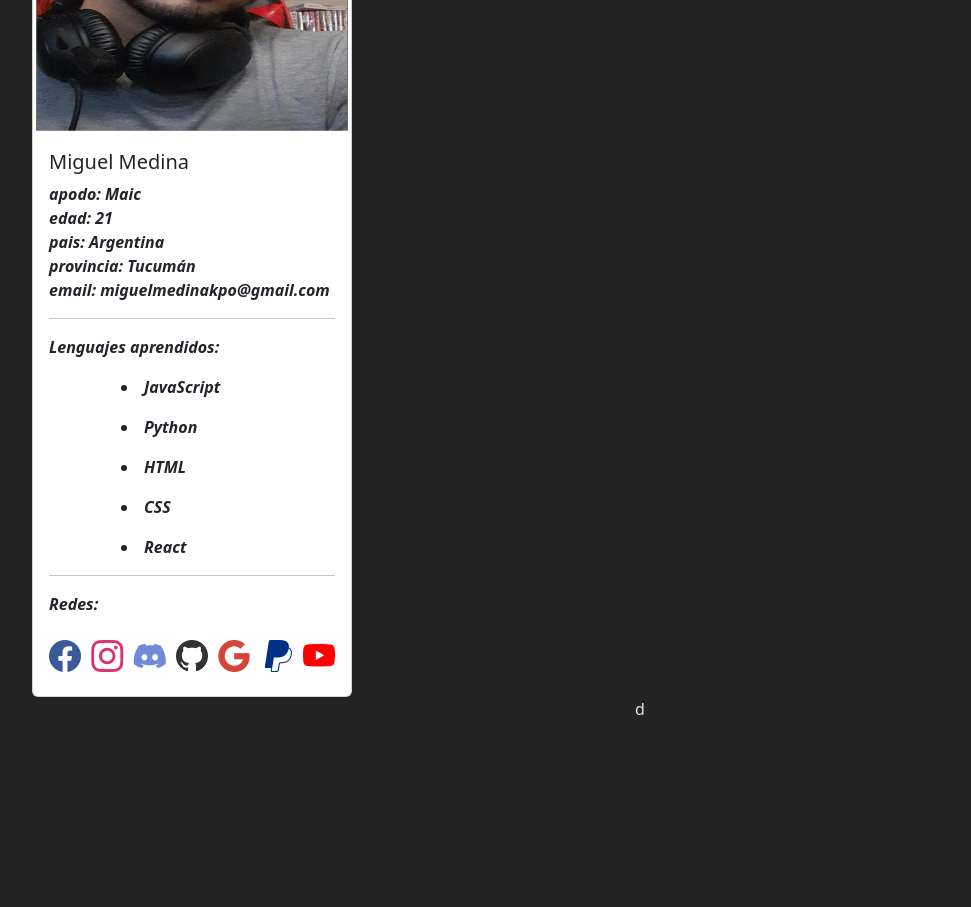
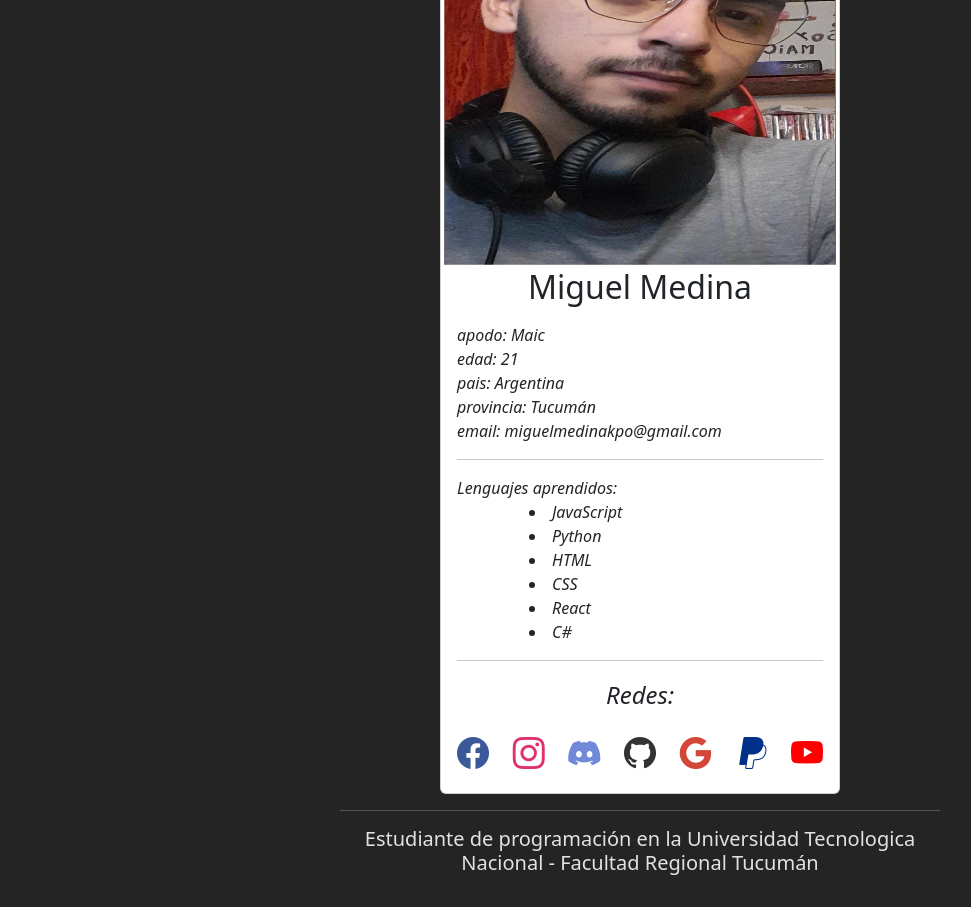
Before and after one commit to Maaic12/tp1-programacion3-utn, a React (Vite) app in the folder mi-portfolio/: page / in a window 1280 px wide. Shown: the part 300-1207 px from the top of the page, without its empty margins (0-971 px from the left). Before the commit the page ends 1053 px from the top, so only its background shows below. Built offline with nearby package versions, Linux system fonts and the light colour scheme.

Commit message:
modificación de css general, agregado de footer

```diff
--- a/mi-portfolio/src/App.css
+++ b/mi-portfolio/src/App.css
@@ -1,6 +1,5 @@
 #root {
-  max-width: 1280px;
   margin: 0 auto;
-  padding: 2rem;
-  text-align: center;
+  padding: 0rem;
+  max-width: 600px
 }
--- a/mi-portfolio/src/Componentes/Footer.jsx
+++ b/mi-portfolio/src/Componentes/Footer.jsx
@@ -1,9 +1,12 @@
 import React from 'react'
+import "../Css/Footer.css";
 
 const Footer = () => {
   return (
     <div>
-      d
+      <hr />
+      <h4 className='footer'>Estudiante de programación en la Universidad Tecnologica Nacional - Facultad Regional Tucumán</h4>
+      <br />
     </div>
   )
 }
--- a/mi-portfolio/src/Componentes/Header.jsx
+++ b/mi-portfolio/src/Componentes/Header.jsx
@@ -1,9 +1,10 @@
 import React from 'react'
+import "../Css/Header.css";
 
 const Header = () => {
   return (
     <div>
-      <h1>Portfolio Miguel Medina</h1>
+      <h1 className='header'>Portfolio Miguel Medina</h1>
       <hr />
     </div>
   )
--- a/mi-portfolio/src/Componentes/MainHome.jsx
+++ b/mi-portfolio/src/Componentes/MainHome.jsx
@@ -5,9 +5,10 @@ import "../Css/MainHome.css";
 const MainHome = ({nombre,apodo,edad,imagen,pais, provincia,email,lenguajes,}) => {
   return (
     <div>
+      <div className="divCard">
       <Card className="Card">
         <Card.Img variant="top" src={imagen} className="CardImg" />
-        <Card.Body>
+        <Card.Body className="CardBody">
           <Card.Title className="TituloCard">{nombre}</Card.Title>
           <Card.Text className="CardText">
             <i>
@@ -22,7 +23,9 @@ const MainHome = ({nombre,apodo,edad,imagen,pais, provincia,email,lenguajes,}) =
                 <li key={index}>{lenguaje}</li>
               ))}
               <hr />
+              <div className="divRedes">
               Redes: <br />
+              </div>
               <div className="redes">
             <a href="https://www.facebook.com/maaic12/" target="_blank" className="facebook">
               <i class="bi bi-facebook"></i>
@@ -41,7 +44,7 @@ const MainHome = ({nombre,apodo,edad,imagen,pais, provincia,email,lenguajes,}) =
           </Card.Text>
         </Card.Body>
       </Card>
-
+      </div>
     </div>
   );
 };
--- a/mi-portfolio/src/Css/Footer.css
+++ b/mi-portfolio/src/Css/Footer.css
@@ -0,0 +1,4 @@
+.footer {
+    text-align: center;
+    font-size: 125%;
+}
--- a/mi-portfolio/src/Css/Header.css
+++ b/mi-portfolio/src/Css/Header.css
@@ -0,0 +1,4 @@
+.header {
+  text-align: center;
+  font-size: 350%;
+}
--- a/mi-portfolio/src/Css/MainHome.css
+++ b/mi-portfolio/src/Css/MainHome.css
@@ -1,22 +1,41 @@
 li {
+    margin-left: 4.5rem;
+    margin-top:0rem
+}
 
-    margin-left: 4.5rem;
-    margin-top:1rem
+.CardBody {
+    padding-left: 1rem;
+    padding-right: 1rem;
+    padding-top: 0rem;
+    padding-bottom: 1rem;
+}
+
+.TituloCard {
+    text-align: center;
+    font-size: 2rem;
+    margin-bottom: 1rem;
 }
 
 .CardText {
-    font-weight: 600;
+    font-weight: 6rem;
 }
 
 .Card {
     text-align: left;
-    width: 20rem;
+    width: 25rem;
     display: flex;
+}
+
+.divCard {
+    display: flex;
+    justify-content: center;
+    align-items: center;
+    margin-top: 0rem;
 }
 
 .CardImg {
     padding: 0.2rem;
-    height: 20rem;
+    height: 25rem;
 }
 
 .redes {
@@ -53,3 +72,8 @@ li {
 .youtube {
     color: #FF0000;
 }
+
+.divRedes {
+    text-align: center;
+    font-size: x-large;
+}
--- a/mi-portfolio/src/Pages/Home.jsx
+++ b/mi-portfolio/src/Pages/Home.jsx
@@ -13,7 +13,7 @@ const Home = () => {
     pais: "Argentina",
     provincia: "Tucumán",
     email: "miguelmedinakpo@gmail.com",
-    lenguajes: ["JavaScript", "Python", "HTML", "CSS", "React"],
+    lenguajes: ["JavaScript", "Python", "HTML", "CSS", "React", "C#"],
   };
 
   return (
--- a/mi-portfolio/src/index.css
+++ b/mi-portfolio/src/index.css
@@ -1,22 +1,8 @@
-:root {
-  font-family: system-ui, Avenir, Helvetica, Arial, sans-serif;
-  line-height: 1.5;
-  font-weight: 400;
-
-  color-scheme: light dark;
-  color: rgba(255, 255, 255, 0.87);
-  background-color: #242424;
-
-  font-synthesis: none;
-  text-rendering: optimizeLegibility;
-  -webkit-font-smoothing: antialiased;
-  -moz-osx-font-smoothing: grayscale;
-}
 
 body {
-  margin: 0;
-  padding: 0;
-  font-size: 16px;
+  margin: 0rem;
+  padding: 0rem;
+  font-size: 1rem;
   background-color: #242424;
   color: rgba(255, 255, 255, 0.87);
 }
```
